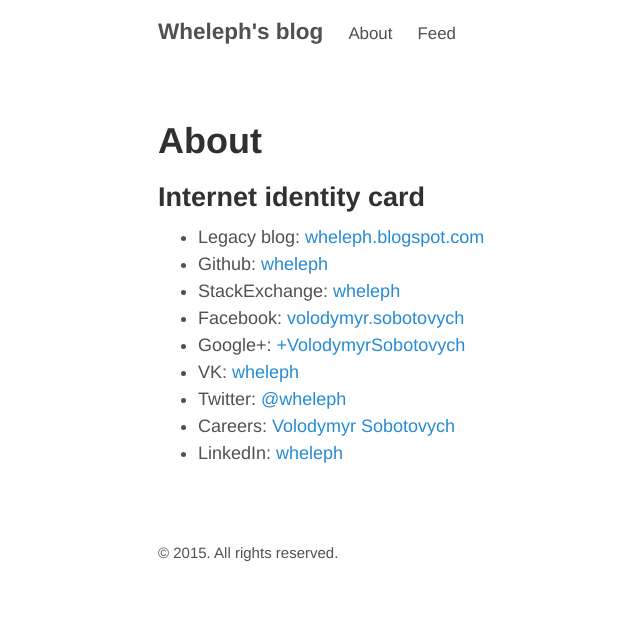
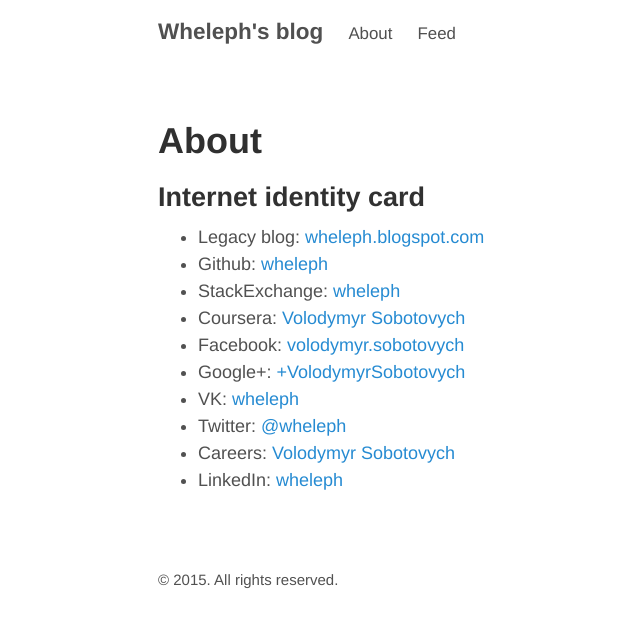
Before and after one commit to wheleph/wheleph.github.io, a Jekyll site: the page built from about.md, in a window 1280 px wide. Shown: the top 627 px of the page, without its empty margins (167-807 px from the left). Built offline with Jekyll 4.4.1, drawn with Linux system fonts in a browser that asks for light colours; Markdown is read by kramdown in place of the engine named in the settings.

Commit message:
Added Coursera link

```diff
--- a/about.md
+++ b/about.md
@@ -8,6 +8,7 @@
 - Legacy blog: [wheleph.blogspot.com](http://wheleph.blogspot.com/)
 - Github: [wheleph](https://github.com/wheleph/)
 - StackExchange: [wheleph](http://stackexchange.com/users/8634/wheleph)
+- Coursera: [Volodymyr Sobotovych](https://www.coursera.org/user/i/d95b550d44e52a79b159dbc76a4c3b6d)
 - Facebook: [volodymyr.sobotovych](https://www.facebook.com/volodymyr.sobotovych)
 - Google+: [+VolodymyrSobotovych](https://plus.google.com/u/0/+VolodymyrSobotovych)
 - VK: [wheleph](http://vk.com/wheleph)
```
